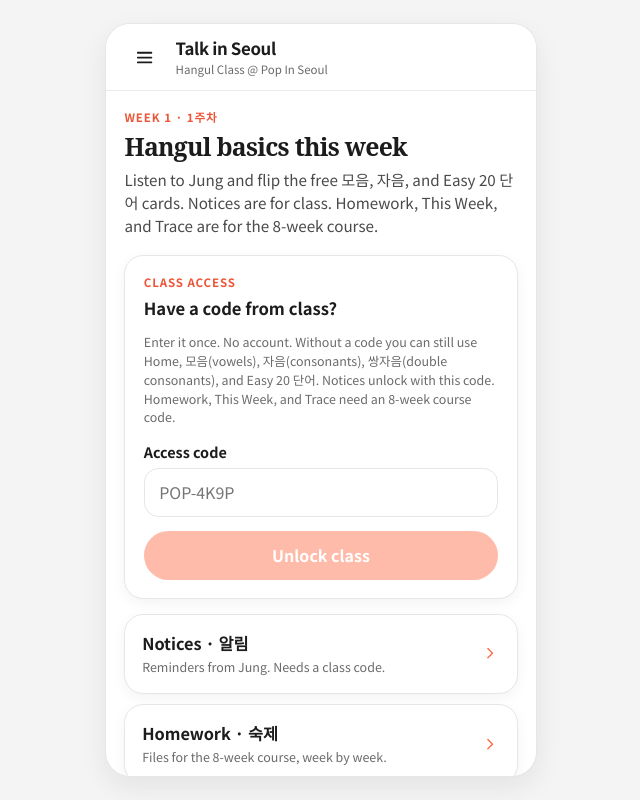
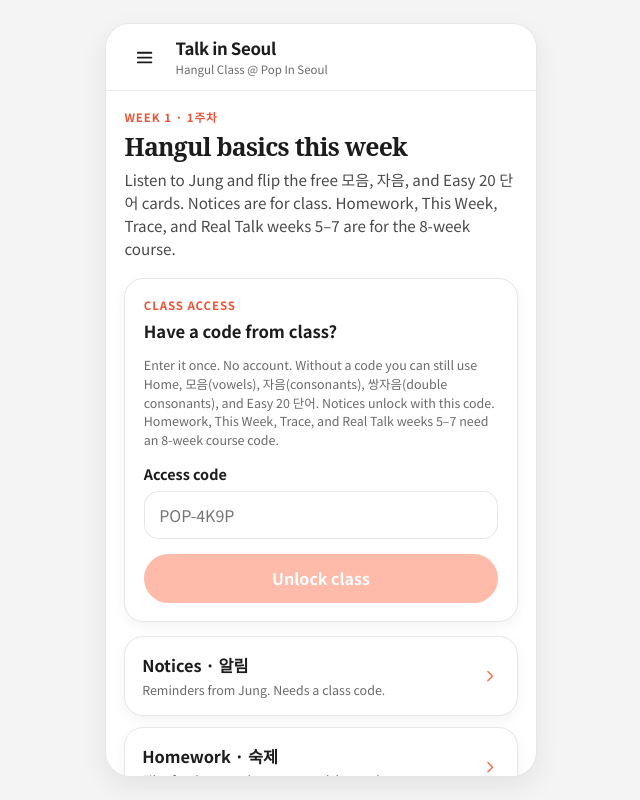
Before and after one commit to TalkInSeoul88/Talk-In-Seoul, a React (Vite) app: page / in a window 1280 px wide. Shown: the whole page, without its empty margins (319-959 px from the left). Built offline with nearby package versions, Linux system fonts and the light colour scheme.

Commit message:
Mention Real Talk weeks 5–7 in the course-access copy.
The home page and access-code card now say those weeks use the same full-course switch as Homework, This Week, and Trace.

Co-authored-by: TalkInSeoul88 <TalkInSeoul88@users.noreply.github.com>

```diff
--- a/src/components/AccessCodeCard.tsx
+++ b/src/components/AccessCodeCard.tsx
@@ -38,7 +38,7 @@ export default function AccessCodeCard() {
       <p className="tiny">
         Enter it once. No account. Without a code you can still use Home, 모음(vowels),
         자음(consonants), 쌍자음(double consonants), and Easy 20 단어. Notices unlock with this
-        code. Homework, This Week, and Trace need an 8-week course code.
+        code. Homework, This Week, Trace, and Real Talk weeks 5–7 need an 8-week course code.
       </p>
       <form className="access-form" onSubmit={(event) => void onSubmit(event)}>
         <label className="field">
--- a/src/pages/Home.tsx
+++ b/src/pages/Home.tsx
@@ -13,7 +13,7 @@ export default function Home() {
         <h2 className="page-title">Hangul basics this week</h2>
         <p className="lede">
           Listen to Jung and flip the free 모음, 자음, and Easy 20 단어 cards. Notices are for class.
-          Homework, This Week, and Trace are for the 8-week course.
+          Homework, This Week, Trace, and Real Talk weeks 5–7 are for the 8-week course.
         </p>
       </header>
 
```
